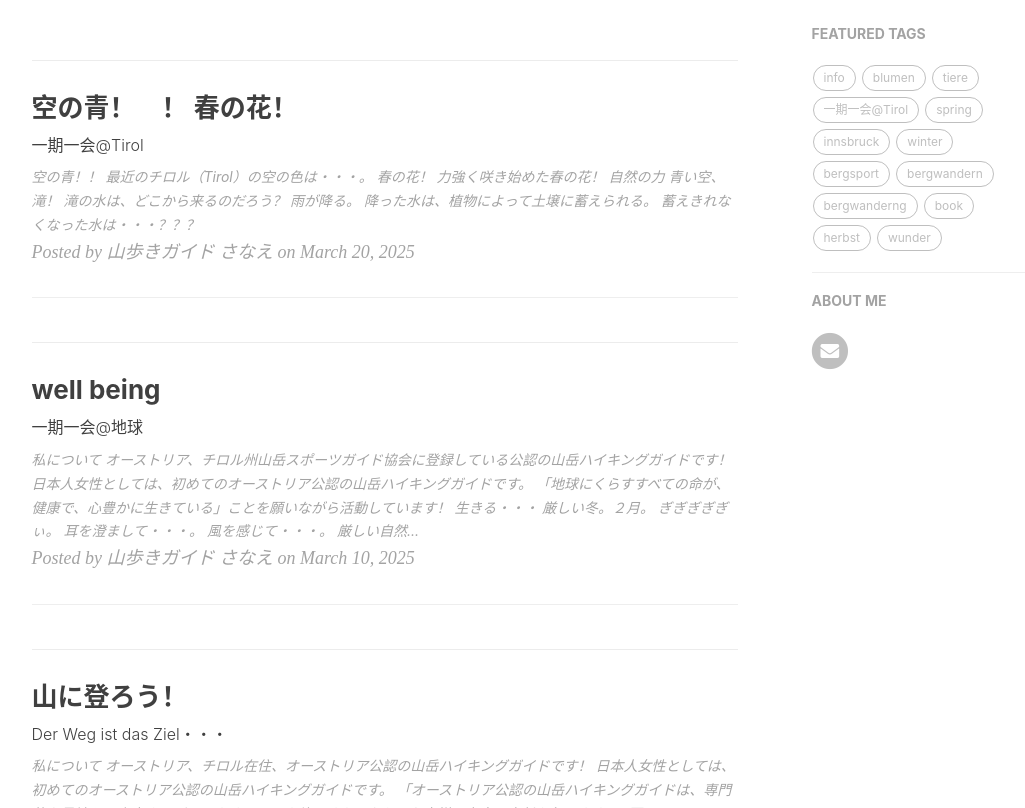
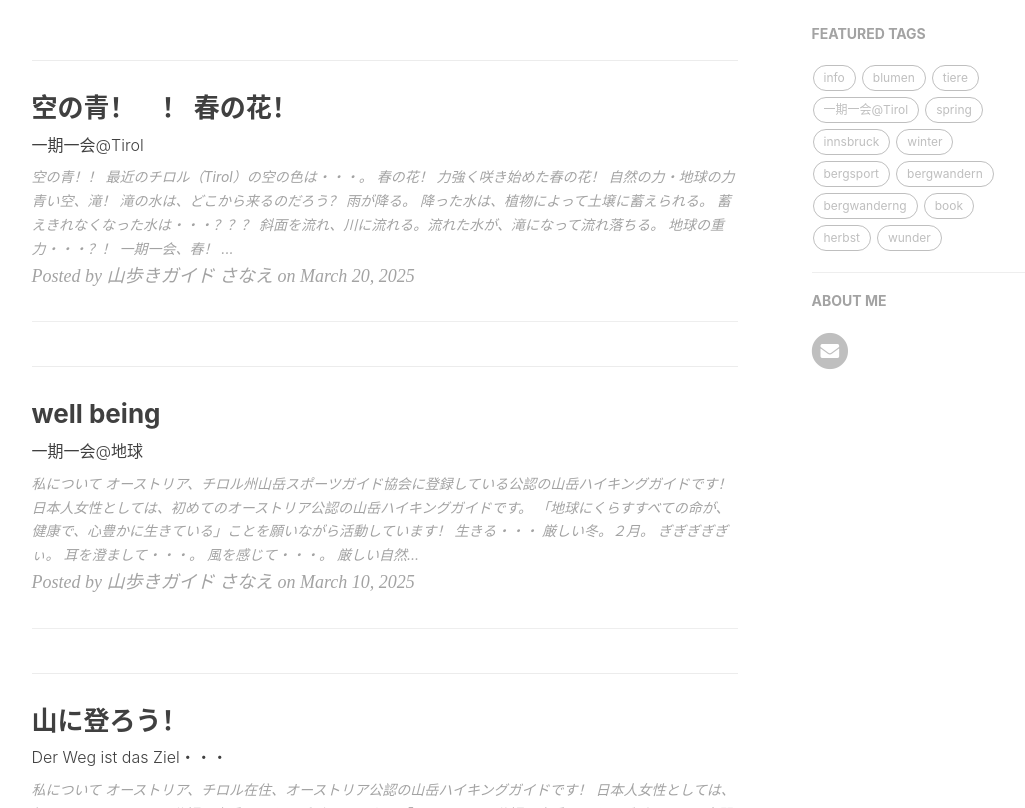
Before and after one commit to yamayagi/yamayagi.github.io, a Jekyll site: the page built from index.html, in a window 1280 px wide and 900 px high, scrolled down 330 px, cut to the strip 92-900 px from the top of the window. Shown: the whole strip, without its empty margins (136-1161 px from the left). Built offline with Jekyll 4.4.1, drawn with Linux system fonts in a browser that asks for light colours; nearby versions of some CDN libraries; the list of posts is cut into pages by our own code; comment, search, counter and statistics services are not loaded.

Commit message:
Update 2025-03-20-spring.md

```diff
--- a/_posts/2025-03-20-spring.md
+++ b/_posts/2025-03-20-spring.md
@@ -18,7 +18,7 @@
 ![20250321leberbluetten](https://piwigo.schickl.de/i.php?/upload/2025/03/22/20250322074754-25d17980-me.jpg)
 
 
-# 自然の力
+# 自然の力・地球の力
 
 青い空、滝！
 
@@ -34,3 +34,16 @@
 
 
 蓄えきれなくなった水は・・・？？？
+
+斜面を流れ、川に流れる。流れた水が、滝になって流れ落ちる。
+
+地球の重力・・・？！
+
+
+# 一期一会、春！
+
+チロルの春を歩いてみませんか？
+
+青い空、春の花、流れる水の音、白い雪の山、太陽の日差し、・・・自然が心を癒してくれる！
+
+![20250320giessenbach](https://piwigo.schickl.de/i.php?/upload/2025/03/22/20250322074200-88dac081-me.jpg)
```
